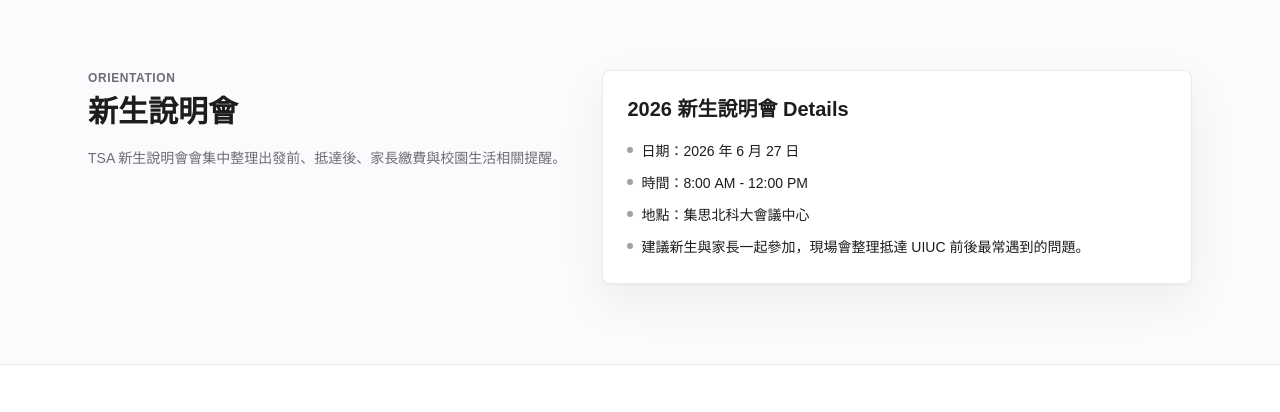
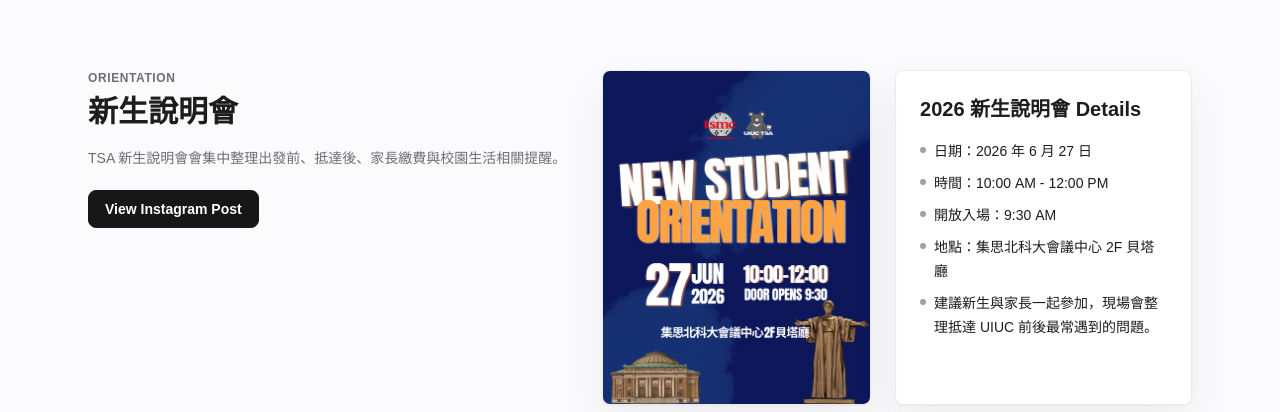
Before and after one commit to ezh2/tsa-web, a Next.js app: page /incoming-students in a window 1280 px wide. Shown: the part 540-952 px from the top of the page. Built offline with nearby package versions, Linux system fonts and the light colour scheme; no server answers.

Commit message:
Add new student orientation flyer

```diff
--- a/modules/events/data/upcoming.ts
+++ b/modules/events/data/upcoming.ts
@@ -10,10 +10,10 @@ export const STATIC_UPCOMING_EVENTS: readonly StaticUpcomingEvent[] = [
   {
     title: "2026 新生說明會",
     date: "June 27, 2026",
-    time: "8:00 - 12:00",
-    location: "集思北科大會議中心",
+    time: "10:00 - 12:00",
+    location: "集思北科大會議中心 2F 貝塔廳",
     description:
-      "A focused orientation for new students and parents covering arrival logistics, campus setup, housing, payments, and everyday life at UIUC.",
+      "A focused orientation for new students and parents covering arrival logistics, campus setup, housing, payments, and everyday life at UIUC. Doors open at 9:30.",
   },
   {
     title: "Merch Presale",
--- a/modules/marketing/components/IncomingStuPage.tsx
+++ b/modules/marketing/components/IncomingStuPage.tsx
@@ -1,4 +1,6 @@
+import Image from "next/image";
 import Link from "next/link";
+import newStudentOrientationFlyer from "../../../images/events/2627/new stud oren 2627.png";
 
 const PAGE_INDEX = [
   { label: "新生說明會", href: "#orientation" },
@@ -42,8 +44,9 @@ const SPECIAL_DOCUMENTS = [
 
 const ORIENTATION_DETAILS = [
   "日期：2026 年 6 月 27 日",
-  "時間：8:00 AM - 12:00 PM",
-  "地點：集思北科大會議中心",
+  "時間：10:00 AM - 12:00 PM",
+  "開放入場：9:30 AM",
+  "地點：集思北科大會議中心 2F 貝塔廳",
   "建議新生與家長一起參加，現場會整理抵達 UIUC 前後最常遇到的問題。",
 ];
 
@@ -423,13 +426,33 @@ export function IncomingStuPage() {
             <p className="mt-4 text-sm leading-6 text-neutral-600">
               TSA 新生說明會會集中整理出發前、抵達後、家長繳費與校園生活相關提醒。
             </p>
+            <Link
+              href="https://www.instagram.com/tsa_uiuc/p/DYrauKzh7SE/"
+              className="mt-5 inline-flex rounded-md border border-neutral-900 bg-neutral-900 px-4 py-2 text-sm font-semibold text-white transition hover:bg-neutral-700"
+            >
+              View Instagram Post
+            </Link>
           </div>
+          <div className="grid gap-6 md:grid-cols-[0.95fr_1.05fr] lg:grid-cols-1 xl:grid-cols-[0.95fr_1.05fr]">
+            <Link
+              href="https://www.instagram.com/tsa_uiuc/p/DYrauKzh7SE/"
+              aria-label="Open the 2026 new student orientation Instagram post"
+              className="overflow-hidden rounded-md border border-neutral-200 bg-white transition hover:border-neutral-400"
+            >
+              <Image
+                src={newStudentOrientationFlyer}
+                alt="2026 UIUC TSA new student orientation flyer"
+                className="h-full w-full object-cover"
+                priority
+              />
+            </Link>
             <article className="rounded-md border border-neutral-200 bg-white p-6">
               <h3 className="text-xl font-semibold text-neutral-900">
                 2026 新生說明會 Details
               </h3>
               <BulletList items={ORIENTATION_DETAILS} />
             </article>
+          </div>
         </div>
       </section>
 
```
Also changed, not shown: images/events/2627/new stud oren 2627.png (added). Lines whose indentation alone changed are shown as unchanged.
